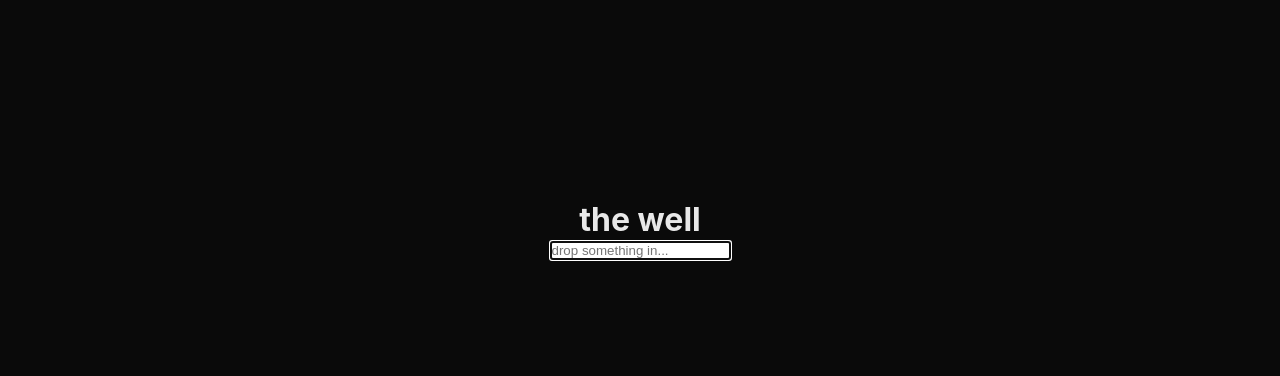
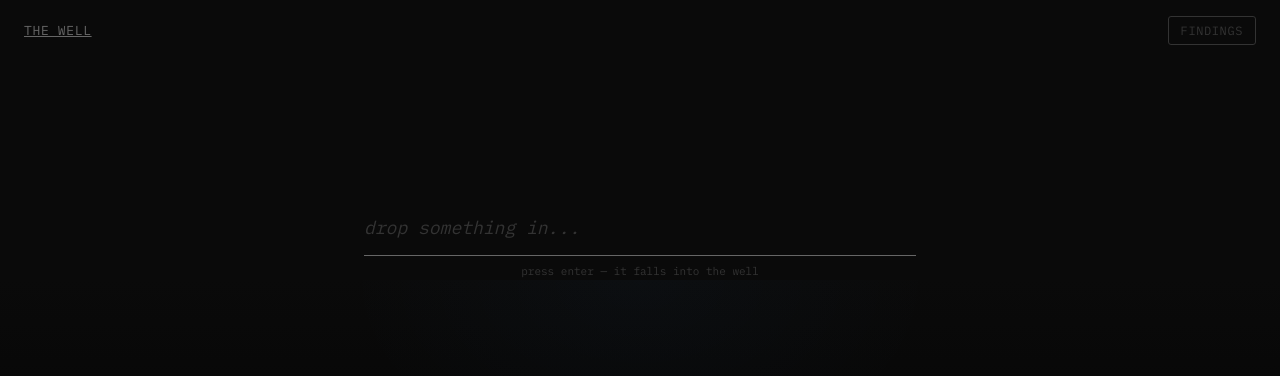
Before and after one commit to Interkz/braindump, a FastAPI app: page / in a window 1280 px wide. Shown: the top 376 px of the page. Run offline with FastAPI, Linux system fonts and the light colour scheme; data that the repository does not hold is empty.

Commit message:
feat: complete well UI + findings page + count endpoint
Rewrote templates with IBM Plex fonts, dark void theme, and falling
animation. Added /findings HTML route for topic browsing, count_only
param on /api/drops, and the findings.html template with empty state.

```diff
--- a/src/database.py
+++ b/src/database.py
@@ -62,6 +62,13 @@ def insert_drop(content: str) -> dict:
     return dict(row)
 
 
+def count_drops() -> int:
+    conn = get_connection()
+    row = conn.execute("SELECT COUNT(*) as cnt FROM drops").fetchone()
+    conn.close()
+    return row["cnt"]
+
+
 def get_recent_drops(limit: int = 50) -> list[dict]:
     conn = get_connection()
     rows = conn.execute(
--- a/src/main.py
+++ b/src/main.py
@@ -40,9 +40,18 @@ async def drop(payload: DropRequest):
 
 
 @app.get("/api/drops")
-async def get_drops(limit: int = 50):
+async def get_drops(limit: int = 50, count_only: bool = False):
+    if count_only:
+        count = db.count_drops()
+        return JSONResponse({"count": count})
     drops = db.get_recent_drops(limit)
     return JSONResponse({"drops": drops})
+
+
+@app.get("/findings", response_class=HTMLResponse)
+async def findings_page(request: Request):
+    topics = db.get_topics_with_summaries()
+    return templates.TemplateResponse("findings.html", {"request": request, "topics": topics})
 
 
 @app.get("/api/findings")
--- a/src/templates/base.html
+++ b/src/templates/base.html
@@ -4,9 +4,15 @@
     <meta charset="UTF-8">
     <meta name="viewport" content="width=device-width, initial-scale=1.0">
     <title>{% block title %}The Well{% endblock %}</title>
+    <link rel="preconnect" href="https://fonts.googleapis.com">
+    <link href="https://fonts.googleapis.com/css2?family=IBM+Plex+Mono:wght@300;400&family=IBM+Plex+Sans:wght@300;400&display=swap" rel="stylesheet">
     <link rel="stylesheet" href="/static/style.css">
 </head>
 <body>
+    <nav class="nav">
+        <a href="/" class="nav-brand">the well</a>
+        <a href="/findings" class="nav-link">findings</a>
+    </nav>
     {% block content %}{% endblock %}
     {% block scripts %}{% endblock %}
 </body>
--- a/src/templates/well.html
+++ b/src/templates/well.html
@@ -1,37 +1,22 @@
 {% extends "base.html" %}
 
 {% block content %}
-<main class="well-container">
-    <h1 class="well-title">the well</h1>
-    <form id="drop-form" class="drop-form">
+<div class="well-container">
+    <div class="drop-zone">
         <input
             type="text"
-            id="drop-input"
-            name="content"
+            class="drop-input"
             placeholder="drop something in..."
             autocomplete="off"
             autofocus
         >
-    </form>
-</main>
+        <div class="drop-hint">press enter — it falls into the well</div>
+    </div>
+    <div class="the-void"></div>
+    <div class="drop-counter"></div>
+</div>
 {% endblock %}
 
 {% block scripts %}
-<script>
-    const form = document.getElementById('drop-form');
-    const input = document.getElementById('drop-input');
-
-    form.addEventListener('submit', async (e) => {
-        e.preventDefault();
-        const content = input.value.trim();
-        if (!content) return;
-
-        input.value = '';
-        await fetch('/api/drop', {
-            method: 'POST',
-            headers: { 'Content-Type': 'application/json' },
-            body: JSON.stringify({ content })
-        });
-    });
-</script>
+<script src="/static/well.js"></script>
 {% endblock %}
```
Also changed, not shown: src/templates/findings.html (added, +23 -0 lines).
